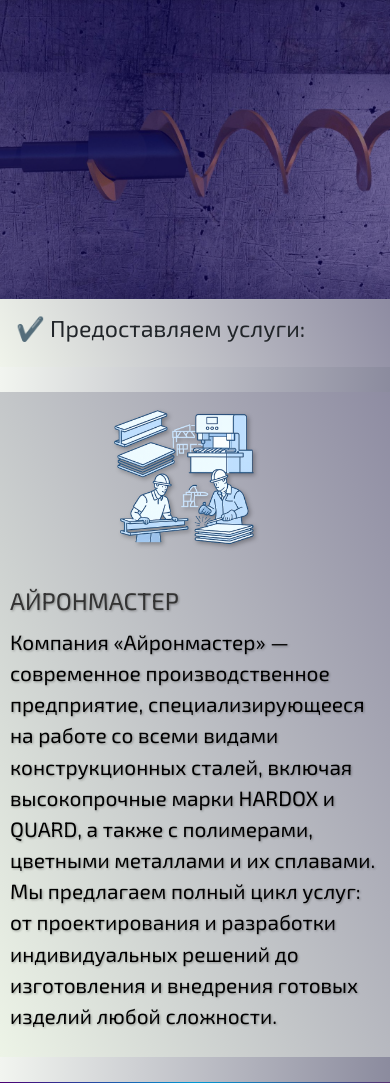
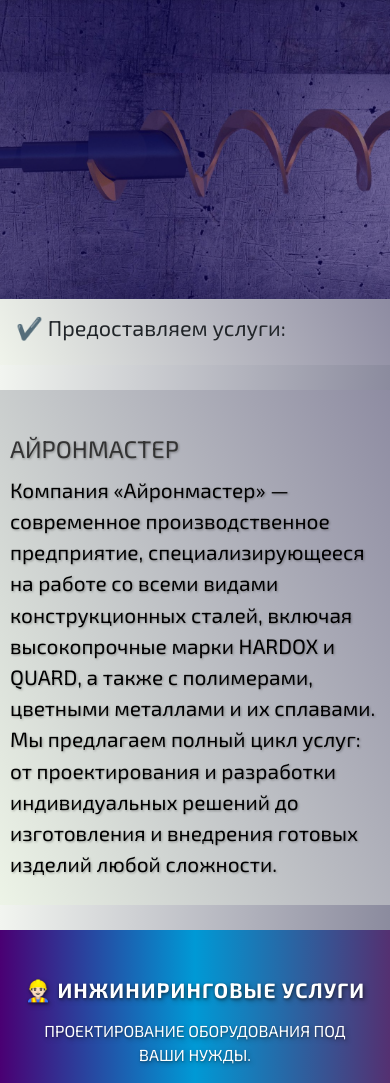
Before and after one commit to TumashenkaAliaksandr/aironmaster, a Django app: template webapp/templates/webapp/index.html in a window 390 px wide. Shown: the part 141-1224 px from the top of the page. Run offline with Django 5.2, Linux system fonts and the light colour scheme; the template is opened without the code that fills it, so the values that code supplies are empty.

Commit message:
added new styles

```diff
--- a/templates/main/banner.html
+++ b/templates/main/banner.html
@@ -23,7 +23,7 @@
 
     <section id="gallery" class="mb-0">
         <div class="row g-3 justify-content-center"> <!-- g-3 — отступы между колонками и строками -->
-        <h3>✔️ Предоставляем услуги:</h3>
+        <h4>✔️ Предоставляем услуги:</h4>
             {% for item in photose %}
                 <div class="col-6 col-md-2 text-center"> <!-- 2 колонки на xs и sm, 4 колонки на md и выше -->
                     <div class="photo-item-banners">
--- a/webapp/static/webapp/css/style.css
+++ b/webapp/static/webapp/css/style.css
@@ -179,9 +179,10 @@
         width: 150px;
         height: 150px;
         border-radius: 8px;
-        display: block;
+        /*display: block;*/
         left: 100px;
         position: relative;
+        display: none;
     }
 
   .company-name {
```
